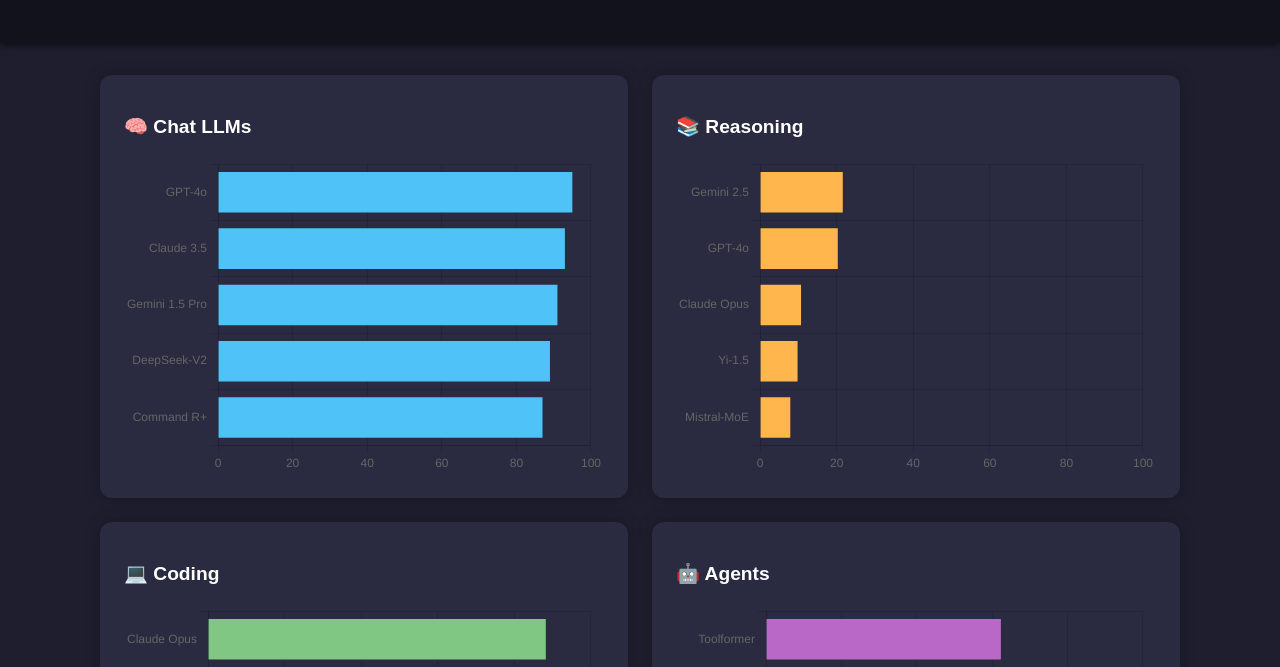
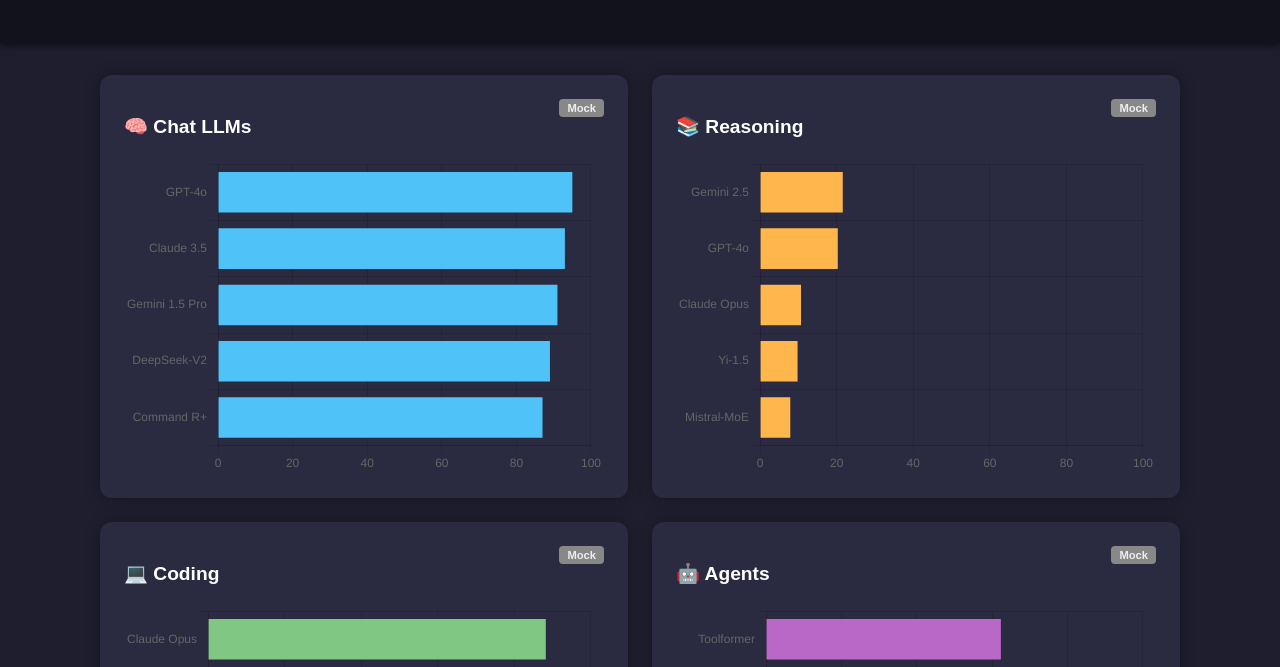
Before and after one commit to epatnor/aicharts, a plain HTML site: page index.html in a window 1280 px wide. Shown: the part 86-753 px from the top of the page. Drawn offline with nearby package versions, Linux system fonts and the light colour scheme; no server answers.

Commit message:
Update index.html

```diff
--- a/index.html
+++ b/index.html
@@ -33,21 +33,43 @@
       padding: 1.5rem;
       width: 480px;
       box-shadow: 0 0 15px rgba(0,0,0,0.3);
+      position: relative;
     }
-    .card h2 { color: #fff; font-size: 1.2rem; }
-    canvas { margin-top: 1rem; }
+    .card h2 {
+      color: #fff;
+      font-size: 1.2rem;
+      margin-bottom: 0.5rem;
+    }
+    .badge {
+      position: absolute;
+      top: 1.5rem;
+      right: 1.5rem;
+      background-color: #4fc3f7;
+      color: #000;
+      font-size: 0.7rem;
+      padding: 0.2rem 0.5rem;
+      border-radius: 4px;
+      font-weight: bold;
+    }
+    .badge.mock {
+      background-color: #888;
+      color: #eee;
+    }
+    canvas {
+      margin-top: 1rem;
+    }
   </style>
 </head>
 <body>
   <header><h1>📊 AICharts – Live AI Benchmarks</h1></header>
   <div class="container">
-    <div class="card"><h2>🧠 Chat LLMs</h2><canvas id="llmChart" height="200"></canvas></div>
-    <div class="card"><h2>📚 Reasoning</h2><canvas id="reasoningChart" height="200"></canvas></div>
-    <div class="card"><h2>💻 Coding</h2><canvas id="codingChart" height="200"></canvas></div>
-    <div class="card"><h2>🤖 Agents</h2><canvas id="agentChart" height="200"></canvas></div>
-    <div class="card"><h2>🎨 Image Generation</h2><canvas id="imageChart" height="200"></canvas></div>
-    <div class="card"><h2>🎥 Video Generation</h2><canvas id="videoChart" height="200"></canvas></div>
-    <div class="card"><h2>📦 Robotics</h2><canvas id="roboticsChart" height="200"></canvas></div>
+    <div class="card" id="llmCard"><h2>🧠 Chat LLMs</h2><span class="badge" id="llmBadge">Loading...</span><canvas id="llmChart" height="200"></canvas></div>
+    <div class="card"><h2>📚 Reasoning</h2><span class="badge mock">Mock</span><canvas id="reasoningChart" height="200"></canvas></div>
+    <div class="card"><h2>💻 Coding</h2><span class="badge mock">Mock</span><canvas id="codingChart" height="200"></canvas></div>
+    <div class="card"><h2>🤖 Agents</h2><span class="badge mock">Mock</span><canvas id="agentChart" height="200"></canvas></div>
+    <div class="card"><h2>🎨 Image Generation</h2><span class="badge mock">Mock</span><canvas id="imageChart" height="200"></canvas></div>
+    <div class="card"><h2>🎥 Video Generation</h2><span class="badge mock">Mock</span><canvas id="videoChart" height="200"></canvas></div>
+    <div class="card"><h2>📦 Robotics</h2><span class="badge mock">Mock</span><canvas id="roboticsChart" height="200"></canvas></div>
   </div>
 
   <script>
@@ -66,8 +88,22 @@
       });
     };
 
-    // Example top 5 contenders per category (mocked data)
-    makeChart('llmChart', ['GPT-4o', 'Claude 3.5', 'Gemini 1.5 Pro', 'DeepSeek-V2', 'Command R+'], [95, 93, 91, 89, 87], '#4fc3f7');
+    // LLM chart from live API
+    fetch('/api/llm')
+      .then(res => res.json())
+      .then(data => {
+        makeChart('llmChart', data.models, data.scores, '#4fc3f7');
+        document.getElementById('llmBadge').innerText = 'Live';
+        document.getElementById('llmBadge').classList.remove('mock');
+      })
+      .catch(err => {
+        console.error('LLM fetch failed, fallback to mock', err);
+        makeChart('llmChart', ['GPT-4o', 'Claude 3.5', 'Gemini 1.5 Pro', 'DeepSeek-V2', 'Command R+'], [95, 93, 91, 89, 87], '#4fc3f7');
+        document.getElementById('llmBadge').innerText = 'Mock';
+        document.getElementById('llmBadge').classList.add('mock');
+      });
+
+    // All others = mock for now
     makeChart('reasoningChart', ['Gemini 2.5', 'GPT-4o', 'Claude Opus', 'Yi-1.5', 'Mistral-MoE'], [21.6, 20.3, 10.7, 9.8, 7.9], '#ffb74d');
     makeChart('codingChart', ['Claude Opus', 'o1-mini', 'Grok 4', 'GPT-4 Turbo', 'StarCoder2'], [88.2, 84.2, 81.9, 80.5, 77.0], '#81c784');
     makeChart('agentChart', ['Toolformer', 'Auto-GPT', 'GPT-Engineer', 'OpenDevin', 'Agent-1.5'], [62.3, 55.1, 59.2, 53.8, 51.6], '#ba68c8');
```
